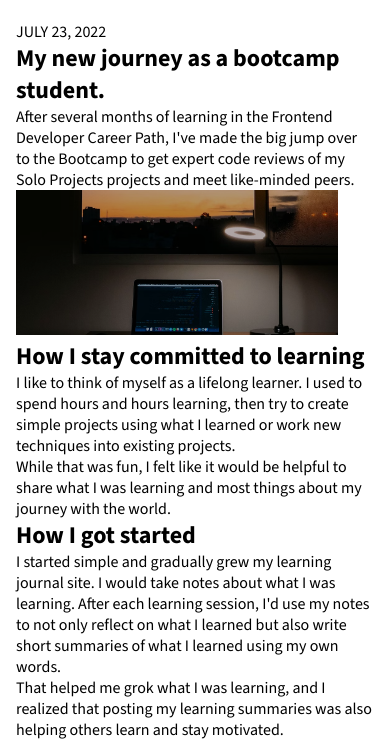
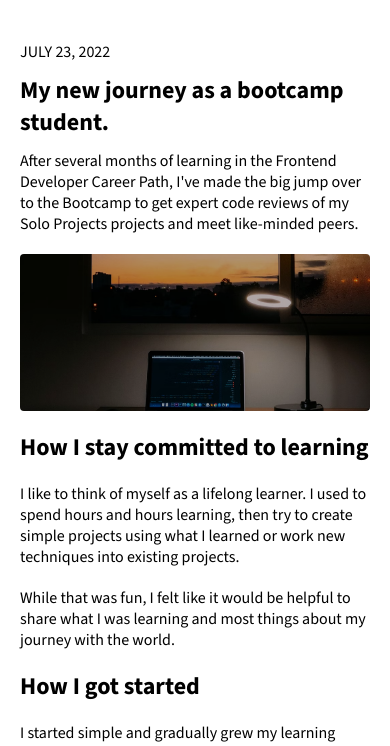
Before and after one commit to macien12/Learning-Journal-Scrimba, a website built with Vite: page home.html in a window 390 px wide. Shown: the part 79-825 px from the top of the page. Built offline with nearby package versions, Linux system fonts and the light colour scheme.

Commit message:
Refactor featured post layout
Update the home page featured post with responsive image and article styling, correct the image path, and add descriptive alt text.

```diff
--- a/css/home.css
+++ b/css/home.css
@@ -30,17 +30,17 @@ body {
 }
 
 @media (min-width: 48rem) {
+
+    .main-post {
+        padding: 3rem 4rem;
+    }
+
     .main-element {
         grid-template-columns: repeat(3, minmax(0, 1fr));
     }
 
-    .more-element {
-        grid-column: 1 / -1;
-    }
+    .blog {
 
-    .hero-post header {
-        padding-bottom: 5rem;
-        width: 40%;
     }
 }
 
@@ -59,9 +59,7 @@ body {
     font-size: 1.5rem;
 }
 
-a {
-    text-decoration: none;
-}
+
 
 
 .header-brand, .header-nav {
@@ -83,31 +81,29 @@ a {
 }
 
 .main-post {
-    display: block;
-    background-size: cover;
-    background-position: center;
-    background-repeat: no-repeat;
-    min-height: 30rem;
-    display: flex;
-    justify-content: center;
-    text-decoration: none;
-    color: black;
-    padding: 0.75rem 1rem;
-    align-items: flex-end;
+    width: 100%;
+    max-width: 65rem;
+    margin-inline: auto;
+    padding: 2rem 1.25rem;
 }
 
 .main-image {
-    width: 90%;
+    display: block;
+    width: 100%;
     height: auto;
+    border-radius: 0.25rem;
 }
 
-.hero-post p {
-    font-weight: 400;
+.main-post article {
+    display: flex;
+    flex-direction: column;
+    gap: 1.25rem;
 }
 
-.hero-post h2 {
-    line-height: 1.15;
-    font-size: clamp(1.75rem, 6vw, 2.5rem);
+.main-post article > header {
+    display: flex;
+    flex-direction: column;
+    gap: 0.75rem;
 }
 
 a:hover, a:focus {
@@ -120,11 +116,6 @@ a:focus {
     transition: outline 0.2s ease, box-shadow 0.2s ease;
 }
 
-.hero-post,
-.hero-post:visited {
-    color: white;
-}
-
 .header-nav a,
 .header-nav a:visited {
     color: #141414;
@@ -134,8 +125,6 @@ h1, h2, h3, h4, p {
     margin: 0;
     padding: 0;
 }
-
-
 
 
 footer {
@@ -184,10 +173,6 @@ footer {
     grid-area: header;
 }
 
-.hero-post {
-    grid-area: hero;
-}
-
 footer {
     grid-area: footer;
 }
--- a/home.html
+++ b/home.html
@@ -33,7 +33,9 @@
                         <p>After several months of learning in the Frontend Developer Career Path, I've made the big jump over to the Bootcamp to get expert code reviews of my Solo Projects projects and meet like-minded peers.</p>
                     </header>
 
-                    <img src="../images/blog-image-hero.png" class="main-image">
+                    <img     src="images/blog-image-hero.png"
+                             class="main-image"
+                             alt="Laptop on a desk beside a window">
 
                     <h2>How I stay committed to learning</h2>
                     <p>I like to think of myself as a lifelong learner. I used to spend hours and hours learning, then try to create simple projects using what I learned or work new techniques into existing projects.</p>
@@ -49,8 +51,9 @@
 
 
             <p class="recent-posts">Recent posts</p>
+
+
             <section class="main-element">
-
             <div class="blog-content">
             <a href="#"
             class="blog-one"
@@ -95,12 +98,8 @@
                </article>
             </a>
             </div>
+            </section>
 
-
-
-
-
-            </section>
         </main>
 
         <footer>
```
